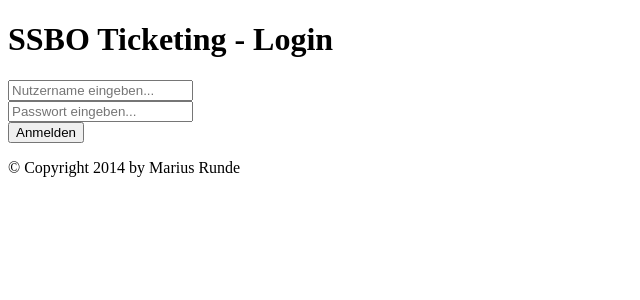
After one commit to mrunde/ssbo-ticketing, a PHP site: page /control.php in a window 1280 px wide. The commit adds this page. Shown: the top 300 px of the page, without its empty margins (0-640 px from the left). Run offline with PHP 8.4, Linux system fonts and the light colour scheme.

```diff
--- /dev/null
+++ b/control.php
@@ -0,0 +1,37 @@
+<?php
+	session_start();
+?>
+<!DOCTYPE html>
+<html lang="de">
+	<head>
+		<meta charset="utf-8" />
+
+		<title>SSBO Ticketing - Login</title>
+		<meta name="description" content="SSBO Ticketing System Login" />
+		<meta name="author" content="Marius Runde" />
+
+		<!-- Stylesheet -->
+		<link rel="stylesheet" href="style.css" />
+
+		<!-- Favicon -->
+		<link rel="shortcut icon" href="img/favicon.png" />
+	</head>
+
+	<body>
+		<header>
+			<h1>SSBO Ticketing - Login</h1>
+		</header>
+
+		<form name="control_form" action="index.php" method="post">
+			<input name="user" type="text" value="" placeholder="Nutzername eingeben..." /><br/>
+			<input name="pass" type="password" value="" placeholder="Passwort eingeben..." /><br/>
+			<button type="submit">Anmelden</button>
+		</form>
+
+		<footer>
+			<p>
+				&copy; Copyright 2014 by Marius Runde
+			</p>
+		</footer>
+	</body>
+</html>
--- a/style.css
+++ b/style.css
@@ -2,14 +2,27 @@ body {
 	width: 100%;
 }
 
-#ticket {
+#main, #ticket {
+	height: 600px;
 	position: relative;
 	top: 0;
 	left: 0;
 }
 
-#qrcode {
+#qrcode, #error {
 	position: absolute;
 	top: 30px;
 	left: 70px;
 }
+
+#numeric_code {
+	height: auto;
+	width: 200px;
+	position: absolute;
+	bottom: 0px;
+	left: 280px;
+	background-color: white;
+	text-align: center;
+	font: "Courier New", Courier, monospace;
+	font-size: 20px;
+}
```
Also changed, not shown: index.php (+42 -7 lines).
